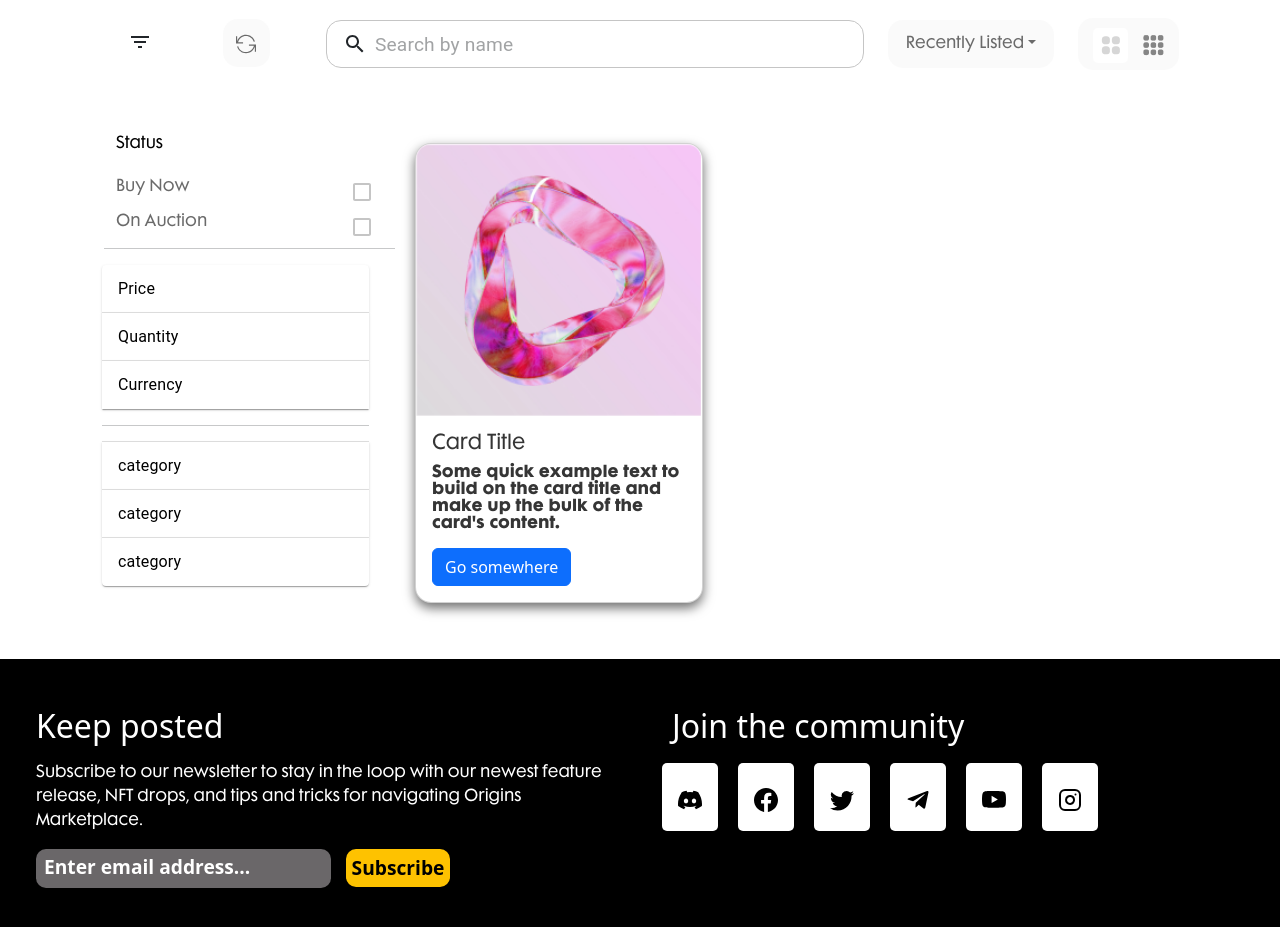
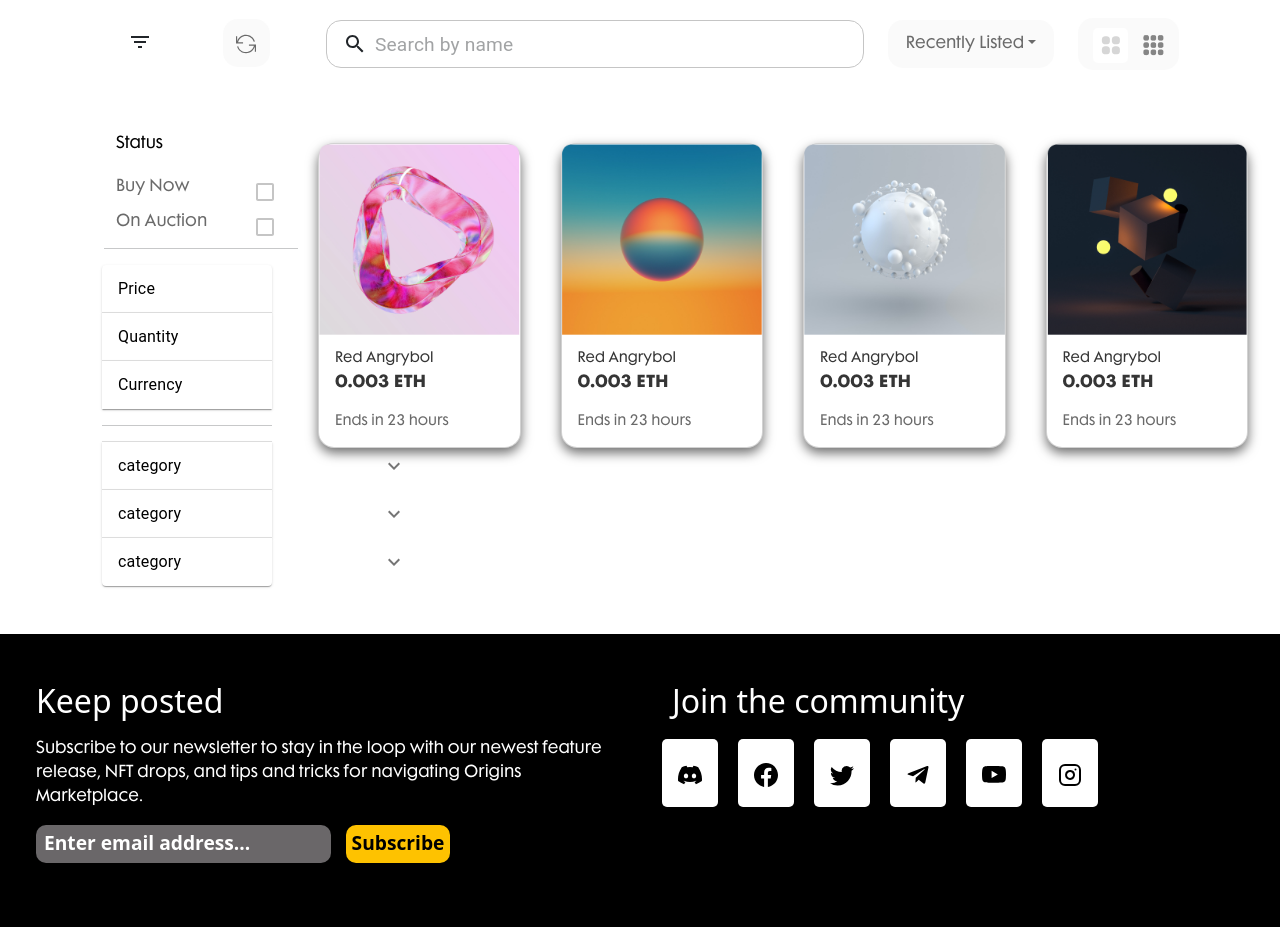
Before and after one commit to saurabh931/originnft-mui, a React (Create React App) app: page /collectioninsidepage in a window 1280 px wide. Shown: the part 900-1827 px from the top of the page. Built offline with nearby package versions, Linux system fonts and the light colour scheme.

Commit message:
update-section

```diff
--- a/src/Components/Explore/Collectioninsidepage.css
+++ b/src/Components/Explore/Collectioninsidepage.css
@@ -109,7 +109,7 @@ padding: 15px;
 }
 .accordion-collect{
     border-bottom: none !important;
-    width: 427px !important;
+    width: 320px !important;
 }
 .side-bar-collection{
     margin-left: 80px !important;
@@ -141,3 +141,19 @@ font-size: 16px;
 line-height: 18px;
 color: #6A6A6A;
 }
+.end-time-card{
+    font-family: 'Futura Maxi CG Book';
+font-style: normal;
+font-weight: 400;
+font-size: 14px;
+line-height: 15px;
+color: #6A6A6A;
+}
+.cards-title-name{
+    font-family: 'Futura Maxi CG Book' !important;
+font-style: normal !important;
+font-weight: 400 !important;
+font-size: 14px !important;
+line-height: 15px !important;
+color: #353535 !important;
+}
--- a/src/Components/Explore/Collectioninsidepage.js
+++ b/src/Components/Explore/Collectioninsidepage.js
@@ -17,15 +17,14 @@ import Discord from "./Collection-images/discord-img.png";
 import { RiArrowDropDownLine } from "react-icons/ri";
 
 // IMPORT CHECKBOX
-import Checkbox from '@mui/material/Checkbox';
+import Checkbox from "@mui/material/Checkbox";
 
 // ACCORDION IMPORT FILE
-import Accordion from '@mui/material/Accordion';
-import AccordionSummary from '@mui/material/AccordionSummary';
-import AccordionDetails from '@mui/material/AccordionDetails';
-import Typography from '@mui/material/Typography';
-import ExpandMoreIcon from '@mui/icons-material/ExpandMore';
-
+import Accordion from "@mui/material/Accordion";
+import AccordionSummary from "@mui/material/AccordionSummary";
+import AccordionDetails from "@mui/material/AccordionDetails";
+import Typography from "@mui/material/Typography";
+import ExpandMoreIcon from "@mui/icons-material/ExpandMore";
 
 // IMPORT
 import FilterListIcon from "@mui/icons-material/FilterList";
@@ -38,11 +37,14 @@ import Dropdown from "react-bootstrap/Dropdown";
 import { TfiReload } from "react-icons/tfi";
 
 // IMPORT
-import Button from 'react-bootstrap/Button';
-import Card from 'react-bootstrap/Card';
+import Button from "react-bootstrap/Button";
+import Card from "react-bootstrap/Card";
 
 // IMPORT IMAGE
-import Cardimgcoll from "./Collection-images/Rectangle10.png"
+import Cardimgcoll from "./Collection-images/Rectangle10.png";
+import Cardimgcoll1 from "./Collection-images/Rectangle11.png";
+import Cardimgcoll2 from "./Collection-images/Rectangle12.png";
+import Cardimgcoll3 from "./Collection-images/Rectangle13.png";
 
 const Search = styled("div")(({ theme }) => ({
   position: "relative",
@@ -88,7 +90,7 @@ const StyledInputBase = styled(InputBase)(({ theme }) => ({
 }));
 
 // CHECK BOX IMPORT
-const label = { inputProps: { 'aria-label': 'Checkbox demo' } };
+const label = { inputProps: { "aria-label": "Checkbox demo" } };
 
 export default function Collectioninsidepage() {
   return (
@@ -234,18 +236,26 @@ export default function Collectioninsidepage() {
         </div>
         <div className="container-fluid">
           <div className="row side-bar-collection">
-        <div className="col-lg-3 col-md-3 col-sm-12 col-12">
+            <div className="col-xl-2 col-lg-12 col-md-12 col-sm-12 col-12">
               <div className="row">
                 <div className="status-tag">
                   <span>Status</span>
                 </div>
                 <div className="bu-toggle">
-          <div className="bu-nw-tag">Buy Now </div><div className="check-box-bu"> <Checkbox {...label} style={{color:"#c5c5c5"}} /></div>
+                  <div className="bu-nw-tag">Buy Now </div>
+                  <div className="check-box-bu">
+                    {" "}
+                    <Checkbox {...label} style={{ color: "#c5c5c5" }} />
+                  </div>
                 </div>
                 <div className="bu-toggle">
-          <div className="bu-nw-tag"> On Auction</div> <div className="check-box-bu">  <Checkbox {...label} style={{color:"#c5c5c5"}} /></div>
+                  <div className="bu-nw-tag"> On Auction</div>{" "}
+                  <div className="check-box-bu">
+                    {" "}
+                    <Checkbox {...label} style={{ color: "#c5c5c5" }} />
                   </div>
-          <hr/>
+                </div>
+                <hr />
                 <div className="coll-accordion-section">
                   <Accordion>
                     <AccordionSummary
@@ -294,7 +304,8 @@ export default function Collectioninsidepage() {
             malesuada lacus ex, sit amet blandit leo lobortis eget.
           </Typography>
         </AccordionDetails> */}
-      </Accordion><hr/>
+                  </Accordion>
+                  <hr />
                   <Accordion>
                     <AccordionSummary
                       expandIcon={<ExpandMoreIcon />}
@@ -344,28 +355,63 @@ export default function Collectioninsidepage() {
         </AccordionDetails> */}
                   </Accordion>
                 </div>
-
               </div>
             </div>
 
             {/*-------------------------------------------------------------------------CARDS-IMPORT-----------------------------------------------------------  */}
-        <div className="col-lg-9 col-md-9 col-sm-12 col-12">
-          <div>
-          <Card style={{ width: '18rem' }}>
+            <div className="col-xl-10 col-lg-12 col-md-12 col-sm-12 col-12">
+              <div className="row">
+                <div className="col-xl-3 col-lg-4 col-md-6 col-sm-6 col-12">
+                  <Card  >
                     <Card.Img variant="top" src={Cardimgcoll} />
                     <Card.Body>
-        <Card.Title>Card Title</Card.Title>
-        <Card.Text>
-          Some quick example text to build on the card title and make up the
-          bulk of the card's content.
-        </Card.Text>
-        <Button variant="primary">Go somewhere</Button>
+                      <Card.Title className="cards-title-name">
+                        Red Angrybol
+                      </Card.Title>
+                      <Card.Text>0.003 ETH</Card.Text>
+                      <span className="end-time-card">Ends in 23 hours</span>
+                    </Card.Body>
+                  </Card>
+                </div>
+                <div className="col-xl-3 col-lg-4 col-md-6 col-sm-6 col-12">
+                  <Card >
+                    <Card.Img variant="top" src={Cardimgcoll1} />
+                    <Card.Body>
+                      <Card.Title className="cards-title-name">
+                        Red Angrybol
+                      </Card.Title>
+                      <Card.Text>0.003 ETH</Card.Text>
+                      <span className="end-time-card">Ends in 23 hours</span>
+                    </Card.Body>
+                  </Card>
+                </div>
+                <div className="col-xl-3 col-lg-4 col-md-6 col-sm-6 col-12">
+                  <Card >
+                    <Card.Img variant="top" src={Cardimgcoll2} />
+                    <Card.Body>
+                      <Card.Title className="cards-title-name">
+                        Red Angrybol
+                      </Card.Title>
+                      <Card.Text>0.003 ETH</Card.Text>
+                      <span className="end-time-card">Ends in 23 hours</span>
+                    </Card.Body>
+                  </Card>
+                </div>
+                <div className="col-xl-3 col-lg-4 col-md-6 col-sm-6 col-12">
+                  <Card >
+                    <Card.Img variant="top" src={Cardimgcoll3} />
+                    <Card.Body>
+                      <Card.Title className="cards-title-name">
+                        Red Angrybol
+                      </Card.Title>
+                      <Card.Text>0.003 ETH</Card.Text>
+                      <span className="end-time-card">Ends in 23 hours</span>
                     </Card.Body>
                   </Card>
                 </div>
               </div>
             </div>
-
+          </div>
         </div>
       </div>
       <Footer />
```
Lines whose indentation alone changed are shown as unchanged.
